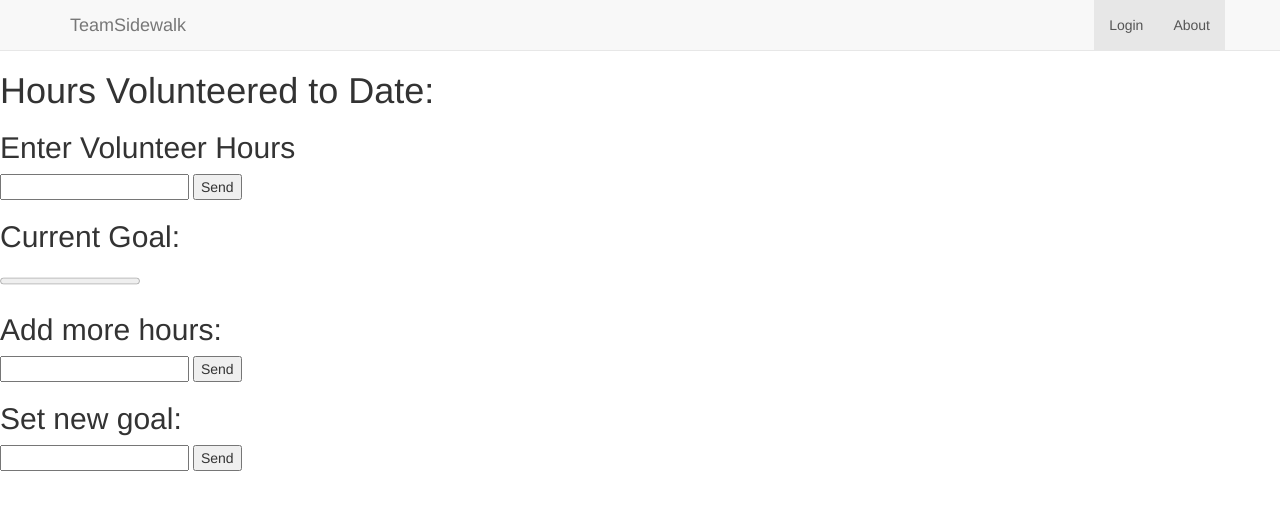
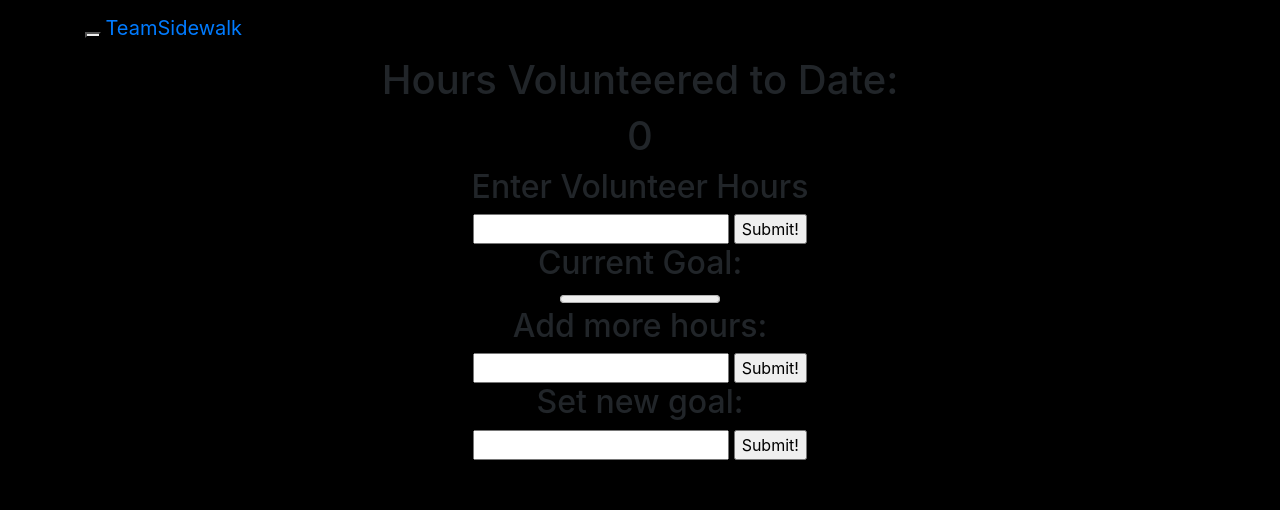
Before and after one commit to TeamSidewalk/summerhackday, a Flask app: page /user_dashboard in a window 1280 px wide. Shown: the top 510 px of the page. Run offline with Flask 2, Linux system fonts and the light colour scheme; some libraries are stand-ins or nearby versions.

Commit message:
Let's see if this works

```diff
--- a/templates/user_dashboard.html
+++ b/templates/user_dashboard.html
@@ -1,31 +1,41 @@
-{% extends "layout.html" %}
+{% extends "layout_load_page.html" %}
 {% block body %}
 <!DOCTYPE html>
 <html lang="en">
+<div id="load-image" class="cover-image animated slow fadeIn" style="background-image : url('../static/stock_coding_edit.jpg')"></div>
+      <!-- content -->
+      <div class="container">
+            <div class="row">
+            <!-- content -->
+              <div class="col-md-12 text-center">
+
 <body onLoad = "load()">
-    <h1>Hours Volunteered to Date: </h1><h1 id="total">0</h1>
-    <h2>Enter Volunteer Hours</h2>
+    <h1 class="text-inverse">Hours Volunteered to Date: </h1><h1 id="total">0</h1>
+    <h2 class="text-inverse">Enter Volunteer Hours</h2>
         <input type="text" id="hours">
-        <input type="button" value="Send" onclick = "sum()">
+        <input type="button" value="Submit!" onclick = "sum()">
 
-    <h2>Current Goal:</h2><h2 id="goal"></h2>
+    <h2 class="text-inverse">Current Goal:</h2><h2 id="goal"></h2>
     	<progress id="myProgress" value="0" max="100">
 </progress>
 
-	<h2>Add more hours:</h2>
+	<h2 class="text-inverse">Add more hours:</h2>
         <input type="text" id="add_hours">
-        <input type="button" value="Send" onclick = "add_hours()">
+        <input type="button" value="Submit!" onclick = "add_hours()">
 
-	<h2>Set new goal:</h2>
+	<h2 class="text-inverse">Set new goal:</h2>
         <input type="text" id="new_goal">
-        <input type="button" value="Send" onclick = "new_goal()">
+        <input type="button" value="Submit!" onclick = "new_goal()">
 
 
-
+   </div>
+</div>
 </body>
 </html>
 
 <script>
+	localStorage.setItem("total", 0);
+
 
 function load() {
 	document.getElementById("total").innerHTML = localStorage.getItem("total");
```
